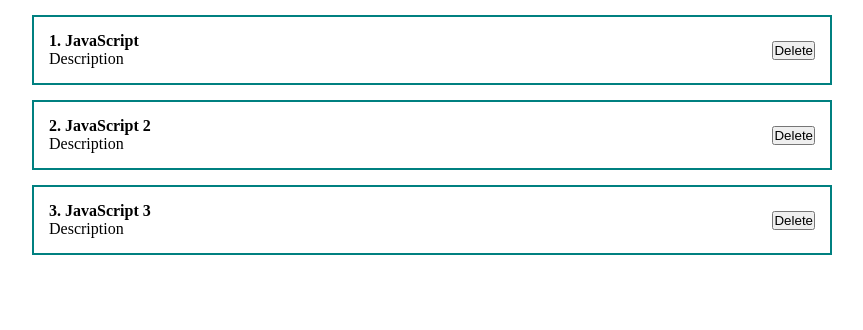
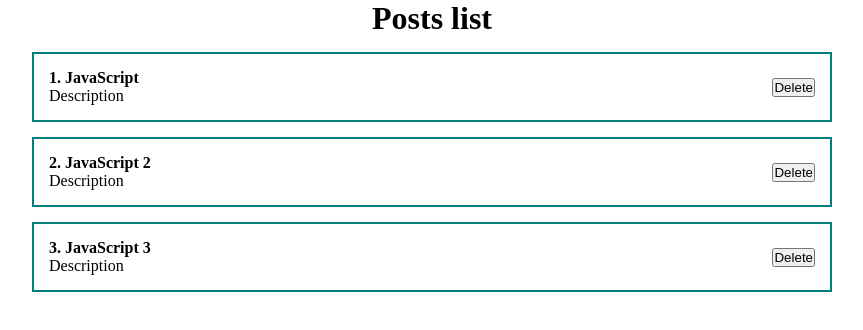
Before and after one commit to unilov6/react-pet-project, a React (Create React App) app: page / in a window 1280 px wide. Shown: the top 330 px of the page, without its empty margins (208-1071 px from the left). Built offline with nearby package versions, Linux system fonts and the light colour scheme.

Commit message:
posts rendering

```diff
--- a/src/App.js
+++ b/src/App.js
@@ -1,6 +1,6 @@
 import React, { useState } from "react";
 import "./styles/App.css"
-import PostItem from "./components/PostItem";
+import PostList from "./components/PostList";
 
 function App() {
   const [posts, setPosts] = useState([
@@ -10,9 +10,7 @@
   ])
   return (
     <div className="App">
-      {posts.map(post =>
-        <PostItem post={post} key={post.id} />
-      )}
+      <PostList posts={posts} title='Posts list' />
     </div>
   );
 }
--- /dev/null
+++ b/src/components/PostList.jsx
@@ -0,0 +1,15 @@
+import React from "react";
+import PostItem from "./PostItem";
+
+const PostList = ({posts, title}) => {
+    return (
+        <div>
+            <h1 style={{textAlign: "center"}}>{title}</h1>
+            {posts.map(post =>
+              <PostItem post={post} key={post.id} />
+            )}
+        </div>
+    )
+}
+
+export default PostList
```
